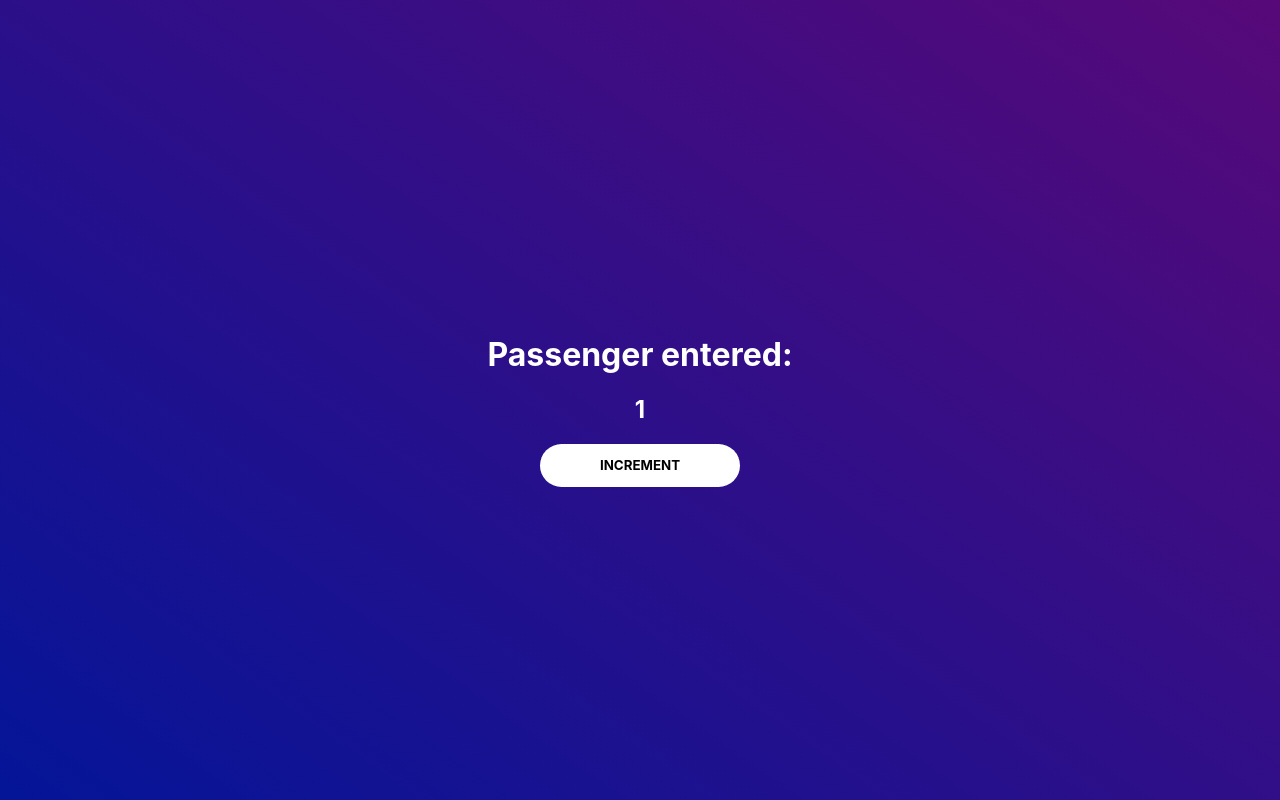
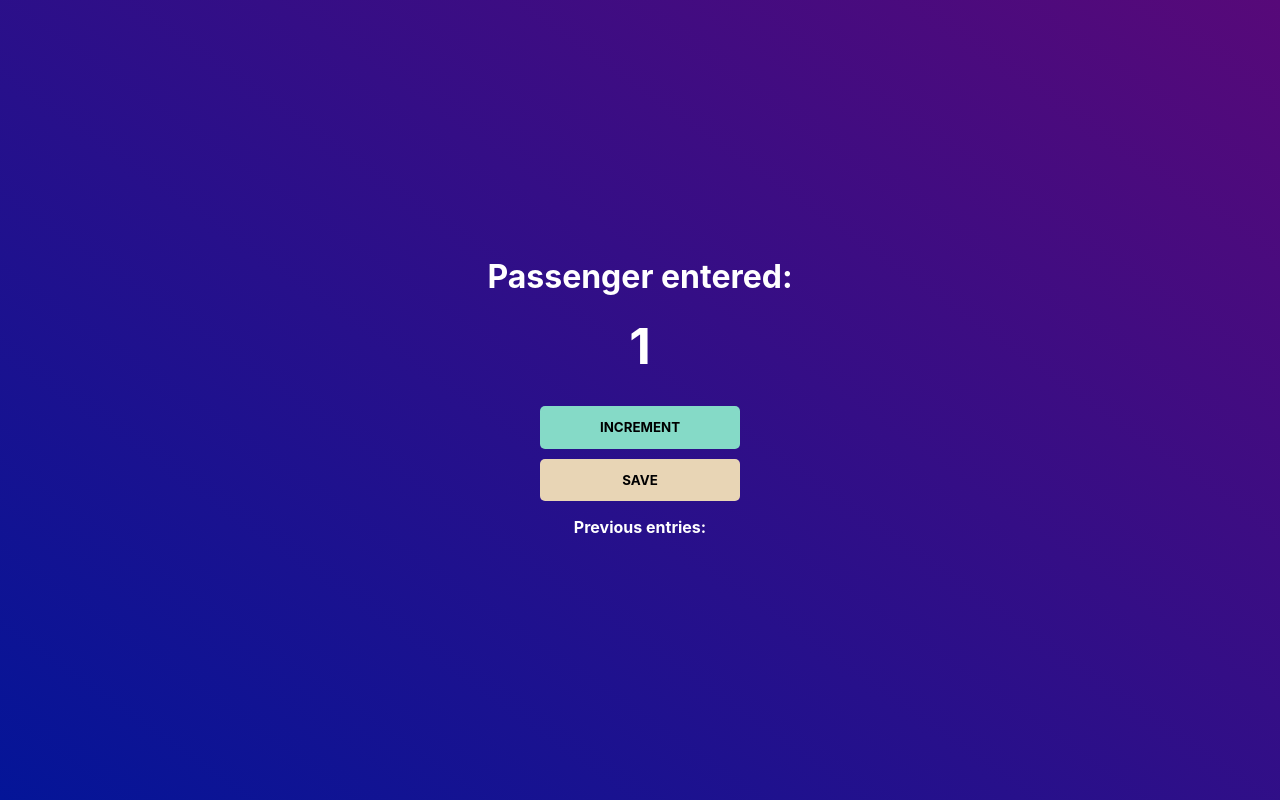
Before and after one commit to motonim/passenger-counting, a plain HTML site: page index.html in a window 1280 px wide. Both pictures are taken after a click on the button "INCREMENT". Drawn offline with Linux system fonts and the light colour scheme.

Commit message:
finalizing the app

```diff
--- a/index.html
+++ b/index.html
@@ -10,8 +10,10 @@
 <body>
     <div class="container">
         <h1>Passenger entered:</h1>
-        <h2 id="count">0</h2>
+        <h2 id="count-el">0</h2>
         <button id="increment-btn" onclick="increment()">INCREMENT</button>
+        <button id="save-btn" onclick="save()">SAVE</button>
+        <p id="save-el">Previous entries: </p>
     </div>
     <script src="index.js"></script>
 </body>
--- a/index.js
+++ b/index.js
@@ -1,7 +1,15 @@
 var count = 0;
-var countEl = document.getElementById('count')
+var countEl = document.getElementById('count-el')
+var saveEl = document.getElementById('save-el')
 
 function increment() {
-    count = count + 1;
-    countEl.innerText = count
+    count += 1;
+    countEl.textContent = count
 }
+
+function save() {
+    let countStr = count + " - "
+    saveEl.textContent += countStr
+    countEl.textContent = 0
+    count = 0
+}
--- a/styles.css
+++ b/styles.css
@@ -25,12 +25,32 @@ body {
 }
 
 
+h1 {
+    margin-top: 10px;
+    margin-bottom: 20px;
+}
+
+h2 {
+    font-size: 50px;
+    margin-top: 0;
+    margin-bottom: 30px;
+}
 button {
     background-color:white;
     font-family: -apple-system, BlinkMacSystemFont, 'Segoe UI', Roboto, Oxygen, Ubuntu, Cantarell, 'Open Sans', 'Helvetica Neue', sans-serif;
     border: none;
-    border-radius: 30px;
+    border-radius: 5px;
     padding: 1em 1.5em;
 width: 200px;
 font-weight: bold;
+margin: 10px auto;
+display: block;
 }
+
+#increment-btn {
+    background: #85DAC7;
+}
+
+#save-btn {
+    background: #E8D5B5;
+}
```
